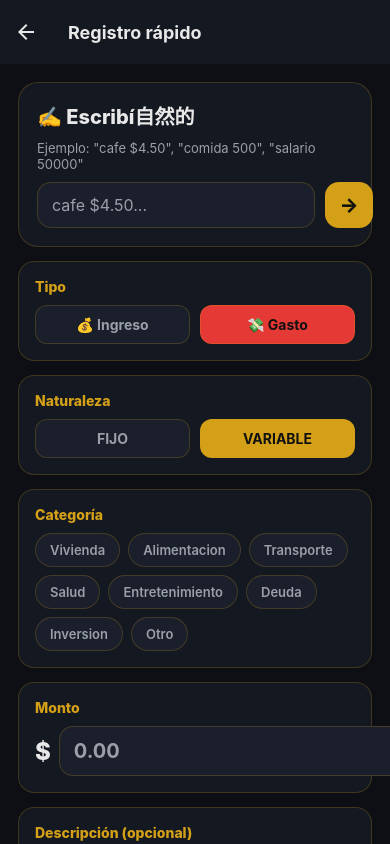
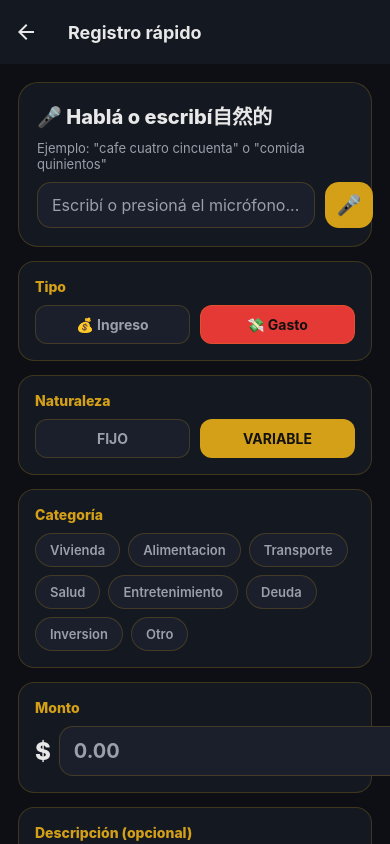
Before and after one commit to pinkysoftware/capitalizarte-mvp, a React Native app: screen /AddTransactionVoice in a window 390 px wide. Built offline with nearby package versions, Linux system fonts and the light colour scheme.

Commit message:
feat: voice recognition with Web Speech API

```diff
--- a/package.json
+++ b/package.json
@@ -11,11 +11,13 @@
   },
   "dependencies": {
     "@react-native-async-storage/async-storage": "^2.1.2",
+    "@react-native-voice/voice": "^3.2.4",
     "@react-navigation/native": "^6.1.18",
     "@react-navigation/native-stack": "^6.11.0",
     "expo": "~54.0.0",
     "expo-asset": "~12.0.12",
     "expo-image-picker": "~17.0.8",
+    "expo-speech-recognition": "^3.1.2",
     "expo-status-bar": "~3.0.9",
     "react": "19.1.0",
     "react-native": "0.81.5",
--- a/src/screens/AddTransactionVoice.js
+++ b/src/screens/AddTransactionVoice.js
@@ -1,4 +1,4 @@
-import React, { useState } from 'react';
+import React, { useState, useEffect, useRef } from 'react';
 import {
   View,
   Text,
@@ -32,18 +32,107 @@ const naturalezas = ['FIJO', 'VARIABLE'];
 const incomeCategories = ['Salario', 'Ventas', 'Freelance', 'Comision', 'Interes', 'Otro'];
 const expenseCategories = ['Vivienda', 'Alimentacion', 'Transporte', 'Salud', 'Entretenimiento', 'Deuda', 'Inversion', 'Otro'];
 
+// Hook para Web Speech API
+function useSpeechRecognition() {
+  const [listening, setListening] = useState(false);
+  const [transcript, setTranscript] = useState('');
+  const [supported, setSupported] = useState(false);
+  const recognitionRef = useRef(null);
+
+  useEffect(() => {
+    const SpeechRecognition = window.SpeechRecognition || window.webkitSpeechRecognition;
+    if (SpeechRecognition) {
+      setSupported(true);
+      recognitionRef.current = new SpeechRecognition();
+      recognitionRef.current.continuous = false;
+      recognitionRef.current.interimResults = true;
+      recognitionRef.current.lang = 'es-AR';
+
+      recognitionRef.current.onresult = (event) => {
+        let final = '';
+        for (let i = event.resultIndex; i < event.results.length; i++) {
+          final += event.results[i][0].transcript;
+        }
+        setTranscript(final);
+      };
+
+      recognitionRef.current.onerror = (event) => {
+        if (event.error !== 'no-speech') {
+          console.log('Speech error:', event.error);
+        }
+        setListening(false);
+      };
+
+      recognitionRef.current.onend = () => setListening(false);
+    }
+  }, []);
+
+  const start = () => {
+    if (recognitionRef.current && !listening) {
+      setTranscript('');
+      try {
+        recognitionRef.current.start();
+        setListening(true);
+      } catch (e) {
+        console.log('Start error:', e);
+      }
+    }
+  };
+
+  const stop = () => {
+    if (recognitionRef.current && listening) {
+      recognitionRef.current.stop();
+      setListening(false);
+    }
+  };
+
+  return { listening, transcript, supported, start, stop };
+}
+
 export default function AddTransactionVoice({ navigation, route }) {
   const tipoInicial = route?.params?.tipo || 'GASTO';
   const [input, setInput] = useState('');
   const [parsed, setParsed] = useState(null);
   const [loading, setLoading] = useState(false);
 
-  // Modo manual
   const [tipo, setTipo] = useState(tipoInicial);
   const [naturaleza, setNaturaleza] = useState('VARIABLE');
   const [categoria, setCategoria] = useState('');
   const [monto, setMonto] = useState('');
   const [descripcion, setDescripcion] = useState('');
+
+  const { listening, transcript, supported, start, stop } = useSpeechRecognition();
+
+  // Cuando termina de hablar, si hay texto, lo procesamos
+  useEffect(() => {
+    if (transcript && !listening && transcript.length > 2) {
+      setInput(transcript);
+      const result = parseNaturalTransaction(transcript);
+      if (result) {
+        setParsed(result);
+        setTipo(result.tipo);
+        setCategoria(result.categoria);
+        setMonto(result.monto.toString());
+        setDescripcion(result.descripcion);
+      }
+    }
+  }, [listening, transcript]);
+
+  const handleVoicePress = () => {
+    if (listening) {
+      stop();
+    } else {
+      if (!supported) {
+        Alert.alert(
+          'Voz no disponible',
+          'Tu dispositivo no soporta reconocimiento de voz. Escribí naturalmente en el campo de texto.',
+          [{ text: 'OK' }]
+        );
+        return;
+      }
+      start();
+    }
+  };
 
   const handleParse = () => {
     if (!input.trim()) return;
@@ -60,7 +149,7 @@ export default function AddTransactionVoice({ navigation, route }) {
   };
 
   const handleSubmit = async () => {
-    const finalMonto = parsed ? parseFloat(monto) : parseFloat(monto);
+    const finalMonto = parseFloat(monto);
     if (!finalMonto || finalMonto <= 0) {
       return Alert.alert('Monto inválido', 'Ingresá un monto mayor a 0');
     }
@@ -92,14 +181,14 @@ export default function AddTransactionVoice({ navigation, route }) {
     <KeyboardAvoidingView style={styles.screen} behavior={Platform.OS === 'ios' ? 'padding' : 'height'} keyboardVerticalOffset={90}>
       <ScrollView style={styles.screen} contentContainerStyle={styles.content} keyboardShouldPersistTaps="handled">
 
-        {/* INPUT NATURAL */}
+        {/* VOICE INPUT */}
         <View style={styles.voiceCard}>
-          <Text style={styles.voiceTitle}>✍️ Escribí自然的</Text>
-          <Text style={styles.voiceSubtitle}>Ejemplo: "cafe $4.50", "comida 500", "salario 50000"</Text>
+          <Text style={styles.voiceTitle}>🎤 Hablá o escribí自然的</Text>
+          <Text style={styles.voiceSubtitle}>Ejemplo: "cafe cuatro cincuenta" o "comida quinientos"</Text>
           <View style={styles.inputRow}>
             <TextInput
               style={styles.voiceInput}
-              placeholder="cafe $4.50..."
+              placeholder="Escribí o presioná el micrófono..."
               placeholderTextColor={COLORS.textMuted}
               value={input}
               onChangeText={setInput}
@@ -107,16 +196,29 @@ export default function AddTransactionVoice({ navigation, route }) {
               returnKeyType="send"
               autoCapitalize="none"
             />
-            <Pressable style={styles.parseButton} onPress={handleParse}>
-              <Text style={styles.parseButtonText}>→</Text>
+            <Pressable
+              style={[styles.micButton, listening && styles.micButtonActive]}
+              onPress={handleVoicePress}
+            >
+              {listening ? (
+                <ActivityIndicator color="#111" size="small" />
+              ) : (
+                <Text style={styles.micButtonText}>🎤</Text>
+              )}
             </Pressable>
           </View>
 
+          {listening && (
+            <View style={styles.listeningIndicator}>
+              <Text style={styles.listeningText}>🎙️ Escuchando... (hablá en español)</Text>
+            </View>
+          )}
+
           {parsed && (
             <View style={styles.parsedPreview}>
-              <Text style={styles.parsedTitle}>Preview:</Text>
+              <Text style={styles.parsedTitle}>✓ Detectado:</Text>
               <Text style={styles.parsedText}>{formatTransactionPreview(parsed)}</Text>
-              <Text style={styles.parsedHint}>Podés editar los campos abajo antes de confirmar</Text>
+              <Text style={styles.parsedHint}>Editá los campos abajo antes de confirmar</Text>
             </View>
           )}
         </View>
@@ -220,10 +322,13 @@ const styles = StyleSheet.create({
   voiceSubtitle: { color: COLORS.textMuted, fontSize: 13 },
   inputRow: { flexDirection: 'row', gap: 10 },
   voiceInput: { flex: 1, backgroundColor: COLORS.surfaceSoft, borderRadius: 14, paddingHorizontal: 14, paddingVertical: 12, color: COLORS.text, fontSize: 16, borderWidth: 1, borderColor: COLORS.border },
-  parseButton: { backgroundColor: COLORS.primary, borderRadius: 14, width: 48, alignItems: 'center', justifyContent: 'center' },
-  parseButtonText: { color: '#111', fontSize: 20, fontWeight: '800' },
-  parsedPreview: { backgroundColor: COLORS.surfaceSoft, borderRadius: 12, padding: 12, borderLeftWidth: 3, borderLeftColor: COLORS.primary },
-  parsedTitle: { color: COLORS.primary, fontSize: 12, fontWeight: '800', marginBottom: 4 },
+  micButton: { backgroundColor: COLORS.primary, borderRadius: 14, width: 48, alignItems: 'center', justifyContent: 'center' },
+  micButtonActive: { backgroundColor: COLORS.red },
+  micButtonText: { fontSize: 20 },
+  listeningIndicator: { backgroundColor: 'rgba(211, 47, 47, 0.15)', borderRadius: 10, paddingVertical: 8, paddingHorizontal: 12 },
+  listeningText: { color: COLORS.red, fontSize: 14, fontWeight: '700', textAlign: 'center' },
+  parsedPreview: { backgroundColor: 'rgba(46, 204, 64, 0.12)', borderRadius: 12, padding: 12, borderLeftWidth: 3, borderLeftColor: COLORS.green },
+  parsedTitle: { color: COLORS.green, fontSize: 12, fontWeight: '800', marginBottom: 4 },
   parsedText: { color: COLORS.text, fontSize: 15, fontWeight: '700' },
   parsedHint: { color: COLORS.textMuted, fontSize: 12, marginTop: 4 },
   sectionCard: { backgroundColor: COLORS.surface, borderRadius: 16, padding: 16, borderWidth: 1, borderColor: COLORS.border, gap: 10 },
@@ -238,7 +343,7 @@ const styles = StyleSheet.create({
   categoryGrid: { flexDirection: 'row', flexWrap: 'wrap', gap: 8 },
   categoryChip: { paddingHorizontal: 14, paddingVertical: 8, borderRadius: 999, backgroundColor: COLORS.surfaceSoft, borderWidth: 1, borderColor: COLORS.border },
   categoryChipText: { color: COLORS.textMuted, fontSize: 13, fontWeight: '600' },
-  categoryChipTextActive: { color: '#111', backgroundColor: COLORS.primary },
+  categoryChipTextActive: { color: '#111' },
   categoryChipActive: { backgroundColor: COLORS.primary, borderColor: COLORS.primary },
   montoRow: { flexDirection: 'row', alignItems: 'center', gap: 8 },
   montoSymbol: { color: COLORS.text, fontSize: 24, fontWeight: '800' },
```
Also changed, not shown: 1 other file (tests, documents, lock files or other folders).
